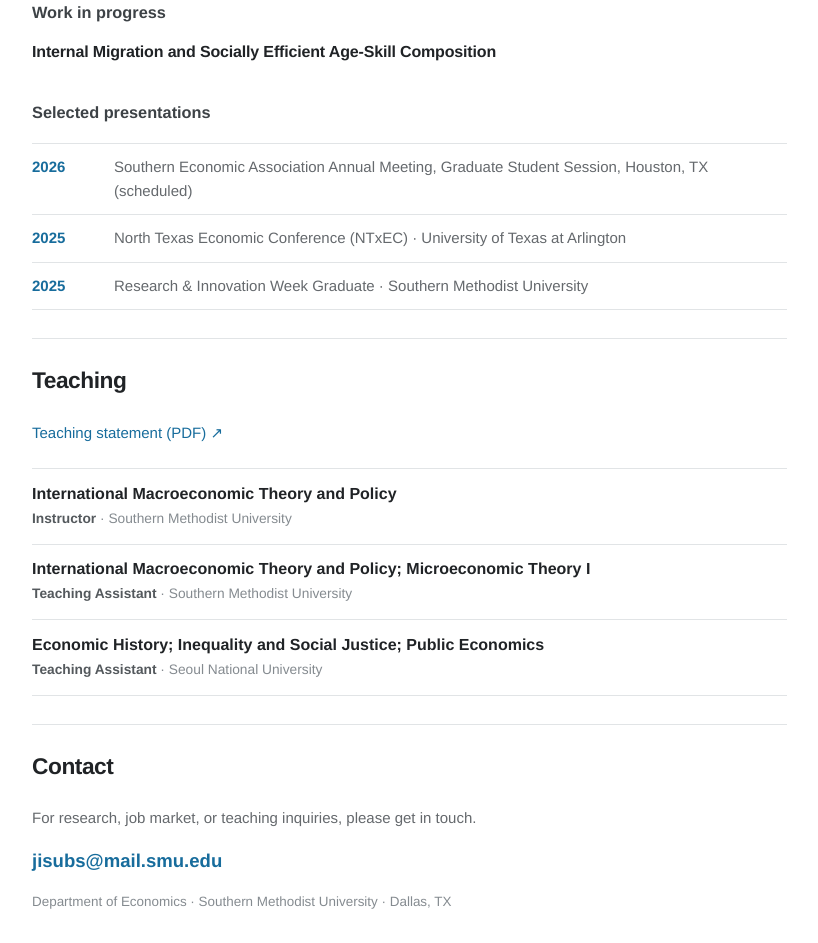
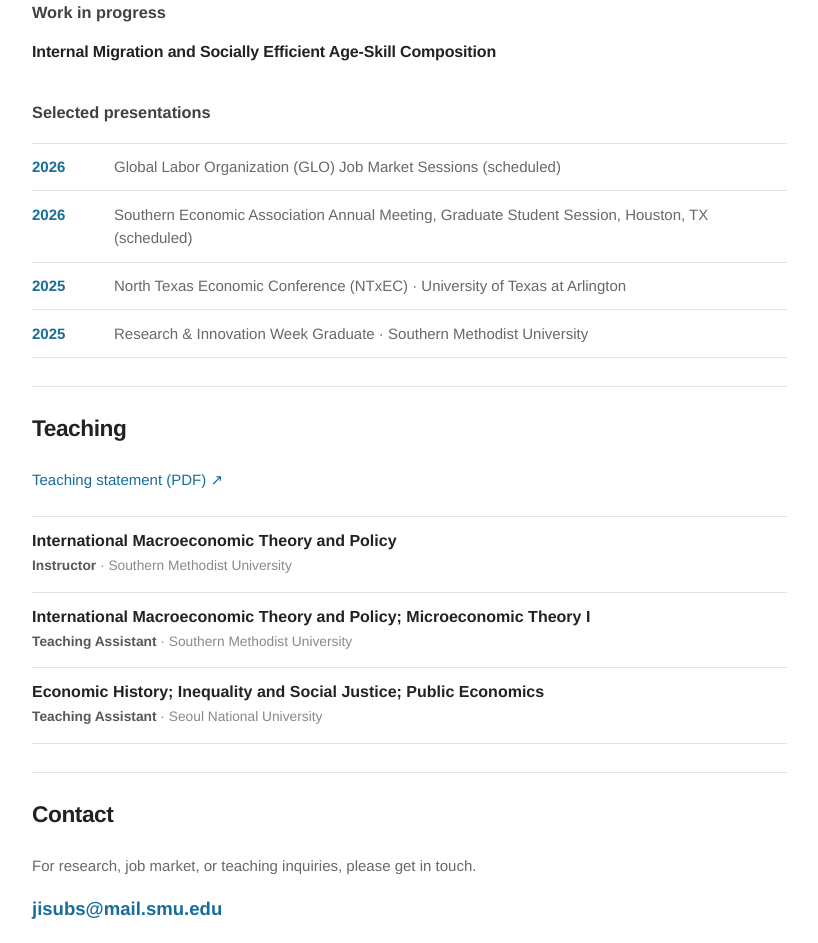
Before and after one commit to Jisub-Shin/Jisub-Shin.github.io, a plain HTML site: page index.html in a window 1280 px wide. Shown: the part 1087-2030 px from the top of the page, without its empty margins (408-1226 px from the left). Drawn offline with Linux system fonts and the light colour scheme.

Commit message:
Add scheduled GLO Job Market Sessions presentation

```diff
--- a/index.html
+++ b/index.html
@@ -184,6 +184,7 @@
           <div class="subsection">
             <h3 class="subsection-title">Selected presentations</h3>
             <dl class="timeline">
+              <div><dt>2026</dt><dd>Global Labor Organization (GLO) Job Market Sessions (scheduled)</dd></div>
               <div><dt>2026</dt><dd>Southern Economic Association Annual Meeting, Graduate Student Session, Houston, TX (scheduled)</dd></div>
               <div><dt>2025</dt><dd>North Texas Economic Conference (NTxEC) · University of Texas at Arlington</dd></div>
               <div><dt>2025</dt><dd>Research &amp; Innovation Week Graduate · Southern Methodist University</dd></div>
```
